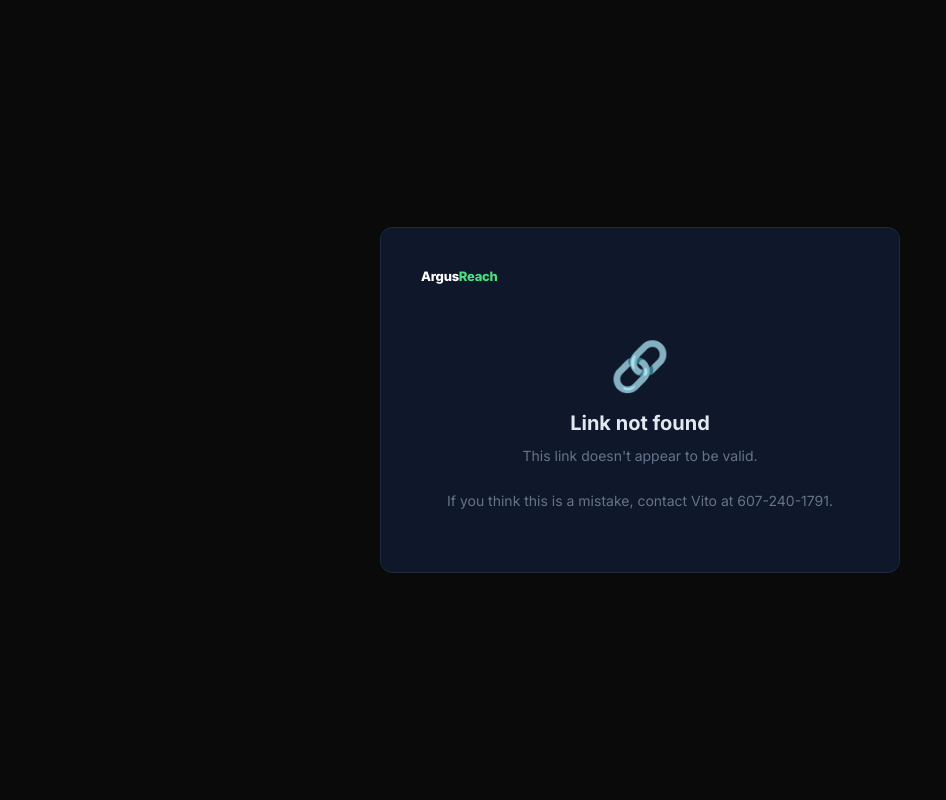
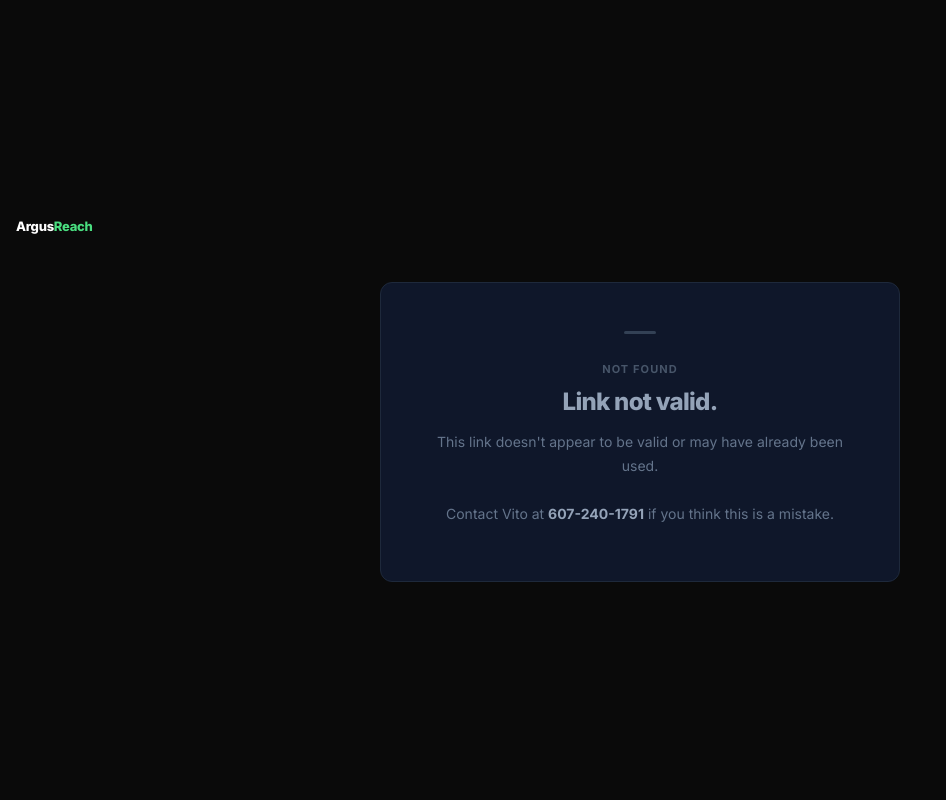
Before and after one commit to BotGob/argusreach-ops, a Flask app: page /setup/1 in a window 1280 px wide. Shown: the whole page, without its empty margins (0-946 px from the left). Run offline with Flask 3, Linux system fonts and the light colour scheme.

Commit message:
polish: credential form redesigned to match ArgusReach aesthetic — no emoji icons, clean state screens, Microsoft app password link added alongside Google

```diff
--- a/admin/templates/setup_credential.html
+++ b/admin/templates/setup_credential.html
@@ -5,19 +5,36 @@
   <meta name="viewport" content="width=device-width, initial-scale=1.0">
   <title>Email Setup — ArgusReach</title>
   <link rel="preconnect" href="https://fonts.googleapis.com">
-  <link href="https://fonts.googleapis.com/css2?family=Inter:wght@400;500;600;700;800&display=swap" rel="stylesheet">
+  <link href="https://fonts.googleapis.com/css2?family=Inter:wght@400;500;600;700;800;900&family=JetBrains+Mono:wght@400;500&display=swap" rel="stylesheet">
   <style>
     *, *::before, *::after { box-sizing: border-box; margin: 0; padding: 0; }
+
     body {
       background: #0a0a0a;
       color: #e2e8f0;
       font-family: 'Inter', system-ui, sans-serif;
       min-height: 100vh;
       display: flex;
+      flex-direction: column;
       align-items: center;
       justify-content: center;
-      padding: 32px 16px;
+      padding: 40px 16px;
     }
+
+    /* ── Wordmark ── */
+    .wordmark {
+      font-size: 13px;
+      font-weight: 800;
+      letter-spacing: -0.02em;
+      color: #fff;
+      margin-bottom: 48px;
+      align-self: flex-start;
+      max-width: 520px;
+      width: 100%;
+    }
+    .wordmark em { color: #4ade80; font-style: normal; }
+
+    /* ── Card ── */
     .card {
       background: #0f172a;
       border: 1px solid #1e293b;
@@ -26,42 +43,58 @@
       width: 100%;
       max-width: 520px;
     }
-    .logo {
-      font-size: 13px;
+
+    /* ── Typography ── */
+    h1 {
+      font-size: 24px;
       font-weight: 800;
-      letter-spacing: -0.02em;
-      color: #fff;
-      margin-bottom: 32px;
-    }
-    .logo span { color: #4ade80; }
-    h1 {
-      font-size: 22px;
-      font-weight: 700;
-      color: #f1f5f9;
-      margin-bottom: 8px;
-      line-height: 1.3;
+      color: #f8fafc;
+      letter-spacing: -0.03em;
+      line-height: 1.2;
+      margin-bottom: 10px;
     }
     .subtitle {
       font-size: 14px;
       color: #64748b;
-      line-height: 1.6;
+      line-height: 1.65;
       margin-bottom: 28px;
     }
-    .field { margin-bottom: 18px; }
+
+    /* ── Security badge ── */
+    .security-badge {
+      display: flex;
+      align-items: center;
+      gap: 10px;
+      background: #042014;
+      border: 1px solid #14532d;
+      border-radius: 6px;
+      padding: 10px 14px;
+      margin-bottom: 28px;
+      font-size: 12px;
+      color: #86efac;
+      font-family: 'JetBrains Mono', monospace;
+      letter-spacing: .01em;
+    }
+    .security-badge::before {
+      content: '';
+      display: block;
+      width: 6px;
+      height: 6px;
+      border-radius: 50%;
+      background: #4ade80;
+      flex-shrink: 0;
+    }
+
+    /* ── Fields ── */
+    .field { margin-bottom: 20px; }
     label {
       display: block;
-      font-size: 12px;
-      font-weight: 600;
+      font-size: 11px;
+      font-weight: 700;
       color: #94a3b8;
       text-transform: uppercase;
-      letter-spacing: .06em;
-      margin-bottom: 6px;
-    }
-    .hint {
-      font-size: 12px;
-      color: #475569;
-      line-height: 1.5;
-      margin-top: 5px;
+      letter-spacing: .07em;
+      margin-bottom: 7px;
     }
     input[type="email"],
     input[type="password"],
@@ -70,74 +103,128 @@
       background: #1e293b;
       border: 1px solid #334155;
       border-radius: 6px;
-      color: #e2e8f0;
+      color: #f1f5f9;
       font-size: 14px;
-      font-family: inherit;
-      padding: 10px 14px;
+      font-family: 'Inter', sans-serif;
+      padding: 11px 14px;
       outline: none;
       transition: border-color .15s;
     }
+    input::placeholder { color: #475569; }
     input:focus { border-color: #4ade80; }
+    .hint {
+      font-size: 12px;
+      color: #475569;
+      line-height: 1.55;
+      margin-top: 6px;
+    }
+    .hint a { color: #4ade80; text-decoration: none; }
+    .hint a:hover { text-decoration: underline; }
+
+    /* ── Divider ── */
+    hr { border: none; border-top: 1px solid #1e293b; margin: 24px 0; }
+
+    /* ── Submit button ── */
     .btn-submit {
       width: 100%;
       background: #4ade80;
-      color: #0f172a;
+      color: #020f05;
       border: none;
       border-radius: 6px;
-      font-size: 15px;
-      font-weight: 700;
+      font-size: 14px;
+      font-weight: 800;
+      letter-spacing: -0.01em;
       padding: 13px;
       cursor: pointer;
-      margin-top: 8px;
-      transition: opacity .15s;
+      transition: background .15s;
+      font-family: 'Inter', sans-serif;
     }
-    .btn-submit:hover { opacity: .9; }
+    .btn-submit:hover { background: #22c55e; }
+
+    /* ── Error box ── */
     .error-box {
-      background: #1a0a0a;
+      background: #1a0505;
       border: 1px solid #7f1d1d;
       border-radius: 6px;
       padding: 12px 16px;
       margin-bottom: 20px;
     }
-    .error-box p { font-size: 13px; color: #f87171; margin-bottom: 4px; }
+    .error-box p { font-size: 13px; color: #fca5a5; margin-bottom: 4px; line-height: 1.5; }
     .error-box p:last-child { margin-bottom: 0; }
-    .security-note {
-      display: flex;
-      align-items: flex-start;
-      gap: 10px;
-      background: #0c1a0c;
-      border: 1px solid #14532d;
+
+    /* ── Provider tabs ── */
+    .provider-note {
+      background: #0f172a;
+      border: 1px solid #1e293b;
       border-radius: 6px;
       padding: 12px 14px;
-      margin-bottom: 24px;
-      font-size: 12px;
-      color: #86efac;
-      line-height: 1.5;
+      margin-top: 8px;
     }
-    .state-card {
+    .provider-note p { font-size: 12px; color: #64748b; line-height: 1.6; margin: 0; }
+    .provider-note a { color: #4ade80; text-decoration: none; }
+    .provider-note a:hover { text-decoration: underline; }
+
+    /* ── State screens (success / expired / error) ── */
+    .state-screen {
       text-align: center;
-      padding: 20px 0;
+      padding: 8px 0 16px;
     }
-    .state-icon { font-size: 48px; margin-bottom: 16px; }
-    .state-title { font-size: 20px; font-weight: 700; margin-bottom: 10px; }
-    .state-body { font-size: 14px; color: #64748b; line-height: 1.6; }
-    .divider { border: none; border-top: 1px solid #1e293b; margin: 24px 0; }
-    .provider-steps { background: #0f172a; border: 1px solid #1e293b; border-radius: 6px; padding: 14px 16px; margin-top: 8px; }
-    .provider-steps p { font-size: 12px; color: #94a3b8; line-height: 1.7; margin: 0; }
-    .provider-steps a { color: #4ade80; }
+    .state-rule {
+      display: block;
+      width: 32px;
+      height: 3px;
+      background: #4ade80;
+      border-radius: 2px;
+      margin: 0 auto 28px;
+    }
+    .state-label {
+      font-size: 11px;
+      font-weight: 700;
+      color: #4ade80;
+      text-transform: uppercase;
+      letter-spacing: .1em;
+      margin-bottom: 12px;
+    }
+    .state-title {
+      font-size: 24px;
+      font-weight: 800;
+      color: #f8fafc;
+      letter-spacing: -0.03em;
+      line-height: 1.2;
+      margin-bottom: 14px;
+    }
+    .state-body {
+      font-size: 14px;
+      color: #64748b;
+      line-height: 1.7;
+    }
+    .state-body strong { color: #94a3b8; }
+
+    /* Muted state for error/expired */
+    .state-label.muted { color: #475569; }
+    .state-rule.muted  { background: #334155; }
+
+    .footer-note {
+      font-size: 11px;
+      color: #334155;
+      margin-top: 20px;
+      text-align: center;
+      line-height: 1.6;
+    }
   </style>
 </head>
 <body>
+
+<div class="wordmark">Argus<em>Reach</em></div>
+
 <div class="card">
-  <div class="logo">Argus<span>Reach</span></div>
 
   {% if state == 'form' %}
+
     <h1>Submit your email credentials</h1>
-    <p class="subtitle">Enter the outreach email address and app password you've set up. This form is encrypted — your password is never stored in plain text or sent over email.</p>
+    <p class="subtitle">Enter the outreach email address and app password for the account you've set up. Encrypted in transit and at rest — never stored in plain text or sent over email.</p>
 
-    <div class="security-note">
-      🔒 Submitted over HTTPS. Encrypted at rest. This link expires after you submit or in 7 days — whichever comes first.
-    </div>
+    <div class="security-badge">TLS encrypted · one-time link · stored encrypted at rest</div>
 
     {% if errors %}
     <div class="error-box">
@@ -150,23 +237,30 @@
         <label>Outreach email address</label>
         <input type="email" name="outreach_email" value="{{ outreach_email or '' }}"
                placeholder="outreach@yourdomain.com" required autocomplete="email">
-        <p class="hint">The new dedicated email you created for outreach — not your main address.</p>
+        <p class="hint">The dedicated outreach account you created — not your main business address.</p>
       </div>
 
       <div class="field">
         <label>App password</label>
-        <input type="password" name="app_password" placeholder="xxxx xxxx xxxx xxxx" required autocomplete="new-password">
-        <p class="hint">
-          {% if provider == 'google' %}
-            Google app password — 16 characters, no spaces needed.
-            <a href="https://myaccount.google.com/apppasswords" target="_blank" style="color:#4ade80">Get yours here →</a>
-          {% elif provider == 'microsoft' %}
-            Microsoft app password from your account security settings.
-            <a href="https://account.live.com/proofs/AppPassword" target="_blank" style="color:#4ade80">Get yours here →</a>
-          {% else %}
-            App password from your email provider's security settings.
-          {% endif %}
-        </p>
+        <input type="password" name="app_password" placeholder="Generated password from your email provider" required autocomplete="new-password">
+
+        {% if provider == 'google' %}
+        <div class="provider-note" style="margin-top:8px">
+          <p><strong style="color:#94a3b8">Google Workspace / Gmail</strong> — Generate an app password at <a href="https://myaccount.google.com/apppasswords" target="_blank">myaccount.google.com/apppasswords</a>. Select "Mail" as the app. You'll get a 16-character code — enter it here with or without spaces.</p>
+        </div>
+        {% elif provider == 'microsoft' %}
+        <div class="provider-note" style="margin-top:8px">
+          <p><strong style="color:#94a3b8">Microsoft 365 / Outlook</strong> — Generate an app password at <a href="https://account.live.com/proofs/AppPassword" target="_blank">account.live.com/proofs/AppPassword</a>. If your organization manages your account, your IT admin may need to enable app passwords first.</p>
+        </div>
+        {% else %}
+        <div class="provider-note" style="margin-top:8px">
+          <p>
+            <strong style="color:#94a3b8">Google Workspace:</strong> <a href="https://myaccount.google.com/apppasswords" target="_blank">myaccount.google.com/apppasswords</a><br>
+            <strong style="color:#94a3b8">Microsoft 365:</strong> <a href="https://account.live.com/proofs/AppPassword" target="_blank">account.live.com/proofs/AppPassword</a><br>
+            Not sure which applies? Call or text Vito at 607-240-1791.
+          </p>
+        </div>
+        {% endif %}
       </div>
 
       <div class="field">
@@ -174,44 +268,67 @@
         <input type="password" name="confirm_password" placeholder="Re-enter to confirm" autocomplete="new-password">
       </div>
 
-      <hr class="divider">
+      <hr>
 
-      <button type="submit" class="btn-submit">Submit Credentials →</button>
+      <button type="submit" class="btn-submit">Submit Securely →</button>
     </form>
 
-    <p style="font-size:11px;color:#334155;margin-top:16px;text-align:center">
-      Can't find your app password? Call or text Vito at 607-240-1791 and he'll walk you through it.
+    <p class="footer-note">
+      Can't find your app password or need help? Call or text Vito at 607-240-1791.
     </p>
 
   {% elif state == 'success' %}
-    <div class="state-card">
-      <div class="state-icon">✅</div>
-      <div class="state-title" style="color:#4ade80">All set, {{ first_name }}.</div>
-      <p class="state-body">We've received your email credentials securely. Vito will be in touch within 24 hours with your DNS setup instructions and sequence draft.<br><br>You can close this window.</p>
+
+    <div class="state-screen">
+      <span class="state-rule"></span>
+      <div class="state-label">Received</div>
+      <div class="state-title">All set, {{ first_name }}.</div>
+      <p class="state-body">
+        Your credentials have been received and secured.<br><br>
+        Vito will be in touch within 24 hours with your DNS setup instructions and sequence draft.<br><br>
+        <strong>You can close this window.</strong>
+      </p>
     </div>
 
   {% elif state == 'used' %}
-    <div class="state-card">
-      <div class="state-icon">🔐</div>
-      <div class="state-title">Already submitted</div>
-      <p class="state-body">This link has already been used — your credentials are on file.<br><br>If you need to update them, reply to your welcome email or call Vito at 607-240-1791.</p>
+
+    <div class="state-screen">
+      <span class="state-rule muted"></span>
+      <div class="state-label muted">Already submitted</div>
+      <div class="state-title" style="color:#94a3b8">Already on file.</div>
+      <p class="state-body">
+        This link has already been used — your credentials are saved.<br><br>
+        If you need to update them, reply to your welcome email or call Vito at <strong>607-240-1791</strong>.
+      </p>
     </div>
 
   {% elif state == 'expired' %}
-    <div class="state-card">
-      <div class="state-icon">⏰</div>
-      <div class="state-title">Link expired</div>
-      <p class="state-body">This setup link has expired (valid for 7 days).<br><br>Reply to your welcome email or contact Vito at 607-240-1791 and he'll send a new one right away.</p>
+
+    <div class="state-screen">
+      <span class="state-rule muted"></span>
+      <div class="state-label muted">Link expired</div>
+      <div class="state-title" style="color:#94a3b8">This link has expired.</div>
+      <p class="state-body">
+        Setup links are valid for 7 days.<br><br>
+        Reply to your welcome email or contact Vito at <strong>607-240-1791</strong> and he'll send a new one right away.
+      </p>
     </div>
 
   {% else %}
-    <div class="state-card">
-      <div class="state-icon">🔗</div>
-      <div class="state-title">Link not found</div>
-      <p class="state-body">This link doesn't appear to be valid.<br><br>If you think this is a mistake, contact Vito at 607-240-1791.</p>
+
+    <div class="state-screen">
+      <span class="state-rule muted"></span>
+      <div class="state-label muted">Not found</div>
+      <div class="state-title" style="color:#94a3b8">Link not valid.</div>
+      <p class="state-body">
+        This link doesn't appear to be valid or may have already been used.<br><br>
+        Contact Vito at <strong>607-240-1791</strong> if you think this is a mistake.
+      </p>
     </div>
+
   {% endif %}
 
 </div>
+
 </body>
 </html>
```
Also changed, not shown: monitor/clients.json (+7 -3 lines).
